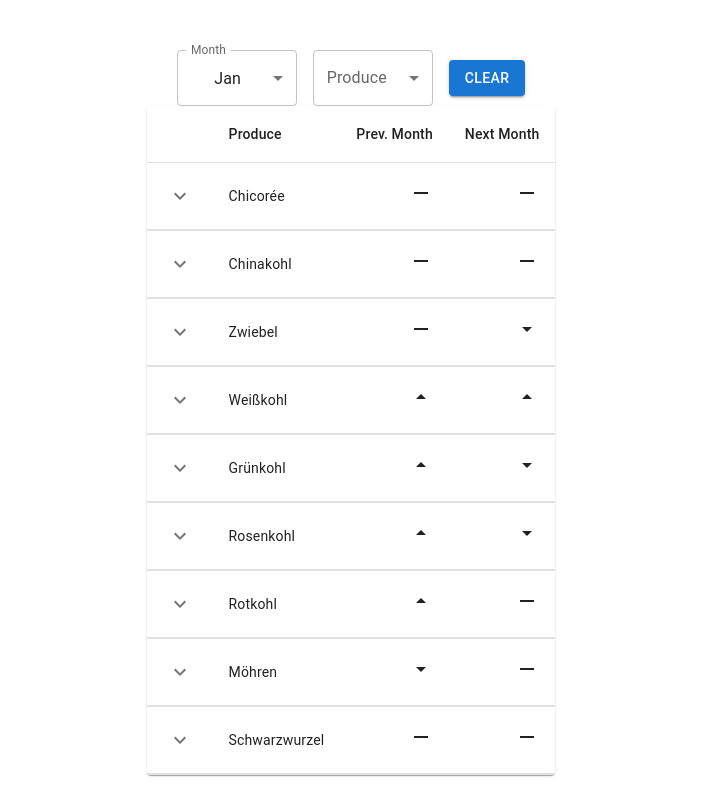
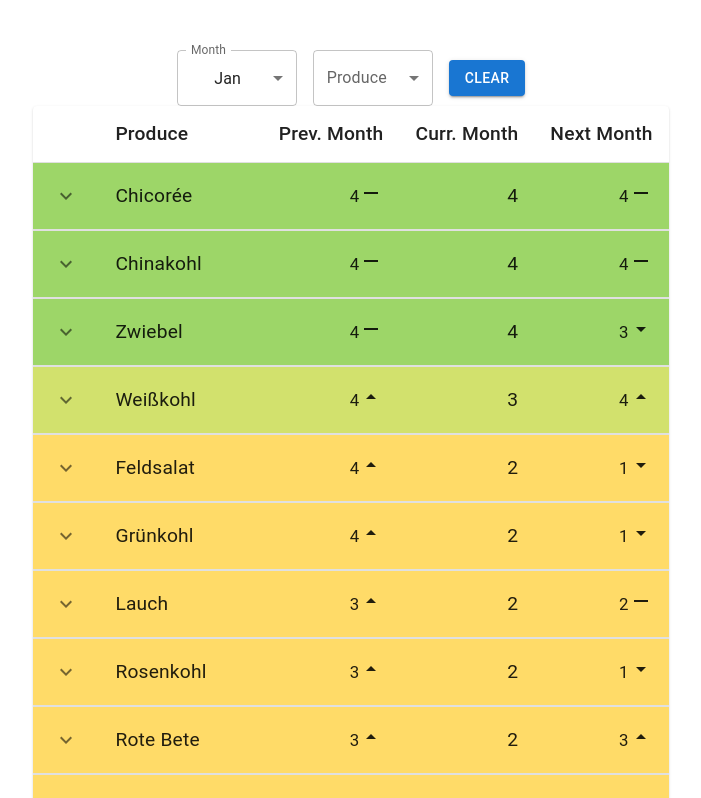
Before and after one commit to JSalazr/gemuse-tracker, a React (Create React App) app: page / in a window 1280 px wide. Shown: the top 798 px of the page, without its empty margins (289-990 px from the left). Built offline with nearby package versions, Linux system fonts and the light colour scheme.

Commit message:
Add color schemes.

```diff
--- a/src/App.css
+++ b/src/App.css
@@ -37,3 +37,19 @@
     transform: rotate(360deg);
   }
 }
+
+.table-row-green {
+  background-color:#9dd668;
+}
+
+.table-row-light-green {
+  background-color:#d2e16d;
+}
+
+.table-row-yellow {
+  background-color:#ffdb68;
+}
+
+.table-row-orange {
+  background-color:#ff9d00;
+}
--- a/src/App.js
+++ b/src/App.js
@@ -15,10 +15,7 @@ const filterProduce = (produceArr, month, selectedProduce) => {
     if (selectedProduce !== "") {
       return produce.name === selectedProduce;
     }
-    return (
-      produce.commonality[month] >=
-      (Math.max(...produce.commonality) + Math.min(...produce.commonality)) / 2
-    );
+    return produce.commonality[month] > 0;
   });
 };
 
--- a/src/Components/ProduceGraph.js
+++ b/src/Components/ProduceGraph.js
@@ -2,7 +2,7 @@ import React from "react";
 import { Bar } from "react-chartjs-2";
 import { Chart as ChartJS } from "chart.js/auto";
 
-const ProduceGraph = ({ data }) => {
+const ProduceGraph = ({ data, month }) => {
   const state = {
     labels: [
       "Jan",
@@ -20,7 +20,7 @@ const ProduceGraph = ({ data }) => {
     ],
     datasets: [
       {
-        backgroundColor: "rgba(75,192,192,1)",
+        backgroundColor: Array.from({length: 12}, (_, i) => i == month ? "rgba(140,207,78,1)" : "rgba(255,168,30,1)"),
         borderColor: "rgba(0,0,0,1)",
         borderWidth: 2,
         data: data.commonality,
--- a/src/Components/ProduceTable.js
+++ b/src/Components/ProduceTable.js
@@ -9,7 +9,6 @@ import TableCell from "@mui/material/TableCell";
 import TableContainer from "@mui/material/TableContainer";
 import TableHead from "@mui/material/TableHead";
 import TableRow from "@mui/material/TableRow";
-import Typography from "@mui/material/Typography";
 import Paper from "@mui/material/Paper";
 import KeyboardArrowDownIcon from "@mui/icons-material/KeyboardArrowDown";
 import KeyboardArrowUpIcon from "@mui/icons-material/KeyboardArrowUp";
@@ -17,6 +16,19 @@ import ArrowDropUpIcon from "@mui/icons-material/ArrowDropUp";
 import ArrowDropDownIcon from "@mui/icons-material/ArrowDropDown";
 import RemoveIcon from "@mui/icons-material/Remove";
 import ProduceGraph from "./ProduceGraph";
+
+const getRowColor = (commonality) => {
+  switch (commonality) {
+    case 4:
+      return "table-row-green";
+    case 3:
+      return "table-row-light-green";
+    case 2:
+      return "table-row-yellow";
+    case 1:
+      return "table-row-orange";
+  }
+};
 
 function Row({ produce, month }) {
   const [prevMonth, setPrevMonth] = useState(
@@ -29,7 +41,10 @@ function Row({ produce, month }) {
 
   return (
     <React.Fragment>
-      <TableRow sx={{ "& > *": { borderBottom: "unset" } }}>
+      <TableRow
+        sx={{ "& > *": { borderBottom: "unset" } }}
+        className={getRowColor(produce.commonality[month])}
+      >
         <TableCell>
           <IconButton
             aria-label="expand row"
@@ -39,10 +54,14 @@ function Row({ produce, month }) {
             {open ? <KeyboardArrowUpIcon /> : <KeyboardArrowDownIcon />}
           </IconButton>
         </TableCell>
-        <TableCell component="th" scope="row">
+        <TableCell component="th" scope="row" sx={{fontSize: "1.2em"}}>
           {produce.name}
         </TableCell>
         <TableCell align="right">
+        <span style={{ verticalAlign: "middle", display: "inline-block", fontSize: "1.2em" }}>
+            {prevMonth}
+          </span>
+          <span style={{ verticalAlign: "middle", display: "inline-block" }}>
             {prevMonth < produce.commonality[month] ? (
               <ArrowDropDownIcon />
             ) : prevMonth > produce.commonality[month] ? (
@@ -50,8 +69,14 @@ function Row({ produce, month }) {
             ) : (
               <RemoveIcon />
             )}
+          </span>
         </TableCell>
+        <TableCell align="right" sx={{fontSize: "1.2em"}}>{produce.commonality[month]}</TableCell>
         <TableCell align="right">
+          <span style={{ verticalAlign: "middle", display: "inline-block", fontSize: "1.2em" }}>
+            {nextMonth}
+          </span>
+          <span style={{ verticalAlign: "middle", display: "inline-block" }}>
             {nextMonth < produce.commonality[month] ? (
               <ArrowDropDownIcon />
             ) : nextMonth > produce.commonality[month] ? (
@@ -59,13 +84,14 @@ function Row({ produce, month }) {
             ) : (
               <RemoveIcon />
             )}
+          </span>
         </TableCell>
       </TableRow>
       <TableRow>
         <TableCell style={{ paddingBottom: 0, paddingTop: 0 }} colSpan={6}>
           <Collapse in={open} timeout="auto" unmountOnExit>
             <Box sx={{ margin: 1 }}>
-              <ProduceGraph data={produce} />
+              <ProduceGraph data={produce} month={month} />
             </Box>
           </Collapse>
         </TableCell>
@@ -99,9 +125,10 @@ const ProduceTable = ({ data, month }) => {
         <TableHead>
           <TableRow>
             <TableCell />
-            <TableCell>Produce</TableCell>
-            <TableCell align="right">Prev. Month</TableCell>
-            <TableCell align="right">Next Month</TableCell>
+            <TableCell sx={{fontSize: "1.2em"}}>Produce</TableCell>
+            <TableCell align="right" sx={{fontSize: "1.2em"}}>Prev. Month</TableCell>
+            <TableCell align="right" sx={{fontSize: "1.2em"}}>Curr. Month</TableCell>
+            <TableCell align="right" sx={{fontSize: "1.2em"}}>Next Month</TableCell>
           </TableRow>
         </TableHead>
         <TableBody>
```
Lines whose indentation alone changed are shown as unchanged.
